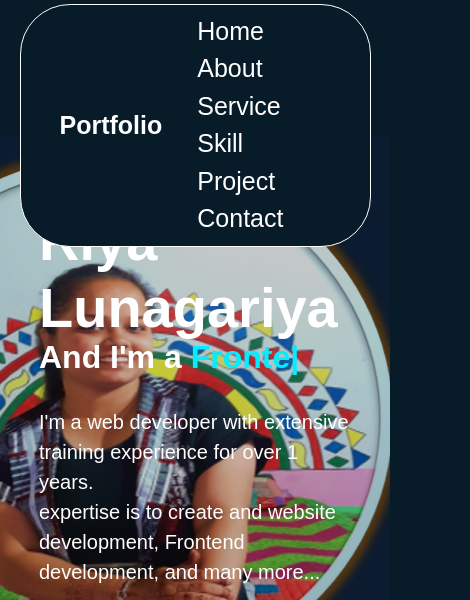
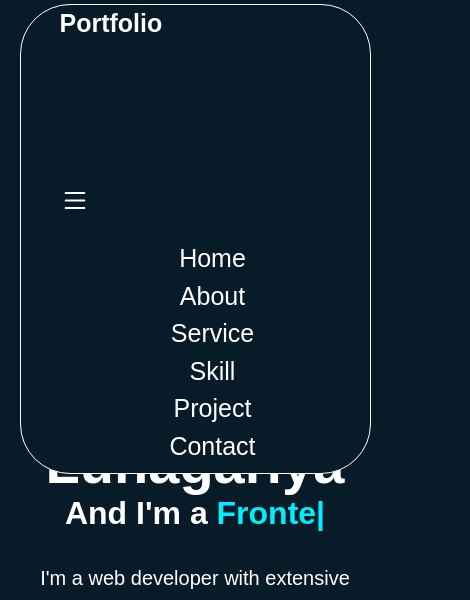
Before and after one commit to Riya1912/Portfolio, a plain HTML site: page index.html in a window 390 px wide. Shown: the top 600 px of the page, 470 px wide, since content can reach past the window. Drawn offline with nearby package versions, Linux system fonts and the light colour scheme.

Commit message:
updated index portfolio

```diff
--- a/index.html
+++ b/index.html
@@ -3,9 +3,10 @@
 
 <head>
     <meta charset="UTF-8">
-    <meta name="viewport" content="width=device-width, initial-scale=1.0">
+    <meta name="viewport" content="width=device-width, initial-scale=1, maximum-scale=1, user-scalable=no">
     <title>Portfolio</title>
     <link rel="stylesheet" href="style.css">
+    <link rel="stylesheet" href="responsive.css">
     <link href="https://cdn.jsdelivr.net/npm/bootstrap@5.0.2/dist/css/bootstrap.min.css" rel="stylesheet"
         integrity="sha384-EVSTQN3/azprG1Anm3QDgpJLIm9Nao0Yz1ztcQTwFspd3yD65VohhpuuCOmLASjC" crossorigin="anonymous">
     <link href='https://unpkg.com/boxicons@2.1.4/css/boxicons.min.css' rel='stylesheet'>
@@ -15,17 +16,23 @@
 <body>
 
     <header class="header">
-        <a href="#" class="logo">Portfolio</a>
-
+        <div class="nav">
+          <div class="logo">
+            <a href="#" class="logo">Portfolio</a>
+          </div>
+          <div class="menu-toggle" id="mobile-menu"><svg xmlns="http://www.w3.org/2000/svg" width="30" height="50" fill="currentColor" class="bi bi-list" viewBox="0 0 16 23">
+            <path fill-rule="evenodd" d="M2.5 12a.5.5 0 0 1 .5-.5h10a.5.5 0 0 1 0 1H3a.5.5 0 0 1-.5-.5m0-4a.5.5 0 0 1 .5-.5h10a.5.5 0 0 1 0 1H3a.5.5 0 0 1-.5-.5m0-4a.5.5 0 0 1 .5-.5h10a.5.5 0 0 1 0 1H3a.5.5 0 0 1-.5-.5"/>
+          </svg></div>
+        </div>
         <nav class="navbar">
-            <a href="#home" style="--i:1" class="active">Home</a>
-            <a href="#about" style="--i:2">About</a>
-            <a href="#service" style="--i:2">Service</a>
-            <a href="#skills" style="--i:3">Skill</a>
-            <a href="#project" style="--i:4">Project</a>
-            <a href="#contact" style="--i:5">Contact</a>
+          <a href="#home" style="--i:1" class="active">Home</a>
+          <a href="#about" style="--i:2">About</a>
+          <a href="#service" style="--i:3">Service</a>
+          <a href="#skills" style="--i:4">Skill</a>
+          <a href="#project" style="--i:5">Project</a>
+          <a href="#contact" style="--i:6">Contact</a>
         </nav>
-    </header>
+      </header>
 
     <div class="home" id="home">
         <div class="home-content">
@@ -234,7 +241,6 @@
                 </div>
             </div>
         </div>
-
     </div>
 
     <div id="portfolio" id="project">
@@ -242,93 +248,93 @@
             <h2>Latest <span>Project</span></h2>
             <div class="portfolio-content">
                 <div class="row">
-                    <img src="portfolio/bull web.png" alt="">
                     <div class="layer">
                         <h5>Option Game Website</h5>
                         <p>Lorem ipsum dolor sit amet consectetur adipisicing elit. Ipsum consequatur provident veniam
                             odit doloribus blanditiis minus placeat et iste quod.</p>
 
-                        <a href="Graphizenn Practices HTML/Bull Website/Index.html" target="_blank"><i class="bx bx-link-external"></i></a>
+                        <a href="Graphizenn Practices HTML/Bull Website/Index.html" target="_blank"><i
+                                class="bx bx-link-external"></i></a>
                     </div>
                 </div>
                 <div class="row">
-                    <img src="portfolio/lead lab web.png" alt="">
                     <div class="layer">
                         <h5>Lead Lab Website</h5>
                         <p>Lorem ipsum dolor sit amet consectetur adipisicing elit. Ipsum consequatur provident veniam
                             odit doloribus blanditiis minus placeat et iste quod.</p>
 
-                        <a href="Graphizenn Practices HTML/Business/business.html" target="_blank"><i class="bx bx-link-external"></i></a>
+                        <a href="Graphizenn Practices HTML/Business/business.html" target="_blank"><i
+                                class="bx bx-link-external"></i></a>
                     </div>
                 </div>
                 <div class="row">
-                    <img src="portfolio/circle web.png" alt="">
                     <div class="layer">
                         <h5>Circle Study Website</h5>
                         <p>Lorem ipsum dolor sit amet consectetur adipisicing elit. Ipsum consequatur provident veniam
                             odit doloribus blanditiis minus placeat et iste quod.</p>
 
-                        <a href="Graphizenn Practices HTML/circle web/index.html" target="_blank"><i class="bx bx-link-external"></i></a>
+                        <a href="Graphizenn Practices HTML/circle web/index.html" target="_blank"><i
+                                class="bx bx-link-external"></i></a>
                     </div>
                 </div>
                 <div class="row">
-                    <img src="portfolio/eco web.png" alt="">
                     <div class="layer">
                         <h5>Eco Trade Website</h5>
                         <p>Lorem ipsum dolor sit amet consectetur adipisicing elit. Ipsum consequatur provident veniam
                             odit doloribus blanditiis minus placeat et iste quod.</p>
 
-                        <a href="Graphizenn Practices HTML/Eco Trade/index.html" target="_blank"><i class="bx bx-link-external"></i></a>
+                        <a href="Graphizenn Practices HTML/Eco Trade/index.html" target="_blank"><i
+                                class="bx bx-link-external"></i></a>
                     </div>
                 </div>
                 <div class="row">
-                    <img src="portfolio/jewellery web.png" alt="">
                     <div class="layer">
                         <h5>Jewellery Website</h5>
                         <p>Lorem ipsum dolor sit amet consectetur adipisicing elit. Ipsum consequatur provident veniam
                             odit doloribus blanditiis minus placeat et iste quod.</p>
 
-                        <a href="Graphizenn Practices HTML/jewellery/index.html" target="_blank"><i class="bx bx-link-external"></i></a>
+                        <a href="Graphizenn Practices HTML/jewellery/index.html" target="_blank"><i
+                                class="bx bx-link-external"></i></a>
                     </div>
                 </div>
                 <div class="row">
-                    <img src="portfolio/memory web.png" alt="">
                     <div class="layer">
                         <h5>Memory Game</h5>
                         <p>Lorem ipsum dolor sit amet consectetur adipisicing elit. Ipsum consequatur provident veniam
                             odit doloribus blanditiis minus placeat et iste quod.</p>
 
-                        <a href="Graphizenn Practices HTML/Memory Game/game.html" target="_blank"><i class="bx bx-link-external"></i></a>
+                        <a href="Graphizenn Practices HTML/Memory Game/game.html" target="_blank"><i
+                                class="bx bx-link-external"></i></a>
                     </div>
                 </div>
                 <div class="row">
-                    <img src="portfolio/omigo web.png" alt="">
                     <div class="layer">
                         <h5>Omigo Website</h5>
                         <p>Lorem ipsum dolor sit amet consectetur adipisicing elit. Ipsum consequatur provident veniam
                             odit doloribus blanditiis minus placeat et iste quod.</p>
 
-                        <a href="Graphizenn Practices HTML/Omigo Web/index.html" target="_blank"><i class="bx bx-link-external"></i></a>
+                        <a href="Graphizenn Practices HTML/Omigo Web/index.html" target="_blank"><i
+                                class="bx bx-link-external"></i></a>
                     </div>
                 </div>
                 <div class="row">
-                    <img src="portfolio/YBGO web.png" alt="">
                     <div class="layer">
                         <h5>YBGO Website</h5>
                         <p>Lorem ipsum dolor sit amet consectetur adipisicing elit. Ipsum consequatur provident veniam
                             odit doloribus blanditiis minus placeat et iste quod.</p>
 
-                        <a href="Graphizenn Practices HTML/YBGO/ybgo.html" target="_blank"><i class="bx bx-link-external"></i></a>
+                        <a href="Graphizenn Practices HTML/YBGO/ybgo.html" target="_blank"><i
+                                class="bx bx-link-external"></i></a>
                     </div>
                 </div>
                 <div class="row">
-                    <img src="portfolio/tracktadka web.png" alt="">
                     <div class="layer">
                         <h5>Trackside Tadka</h5>
                         <p>Lorem ipsum dolor sit amet consectetur adipisicing elit. Ipsum consequatur provident veniam
                             odit doloribus blanditiis minus placeat et iste quod.</p>
 
-                        <a href="Graphizenn Practices HTML/tracktadka/index.html" target="_blank"><i class="bx bx-link-external"></i></a>
+                        <a href="Graphizenn Practices HTML/tracktadka/index.html" target="_blank"><i
+                                class="bx bx-link-external"></i></a>
                     </div>
                 </div>
             </div>
```
